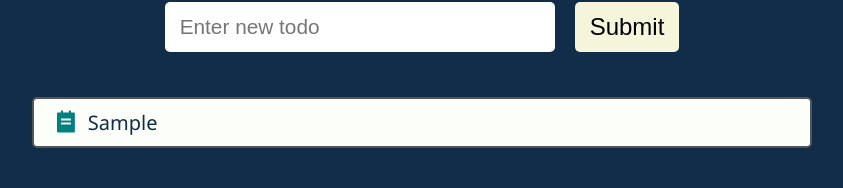
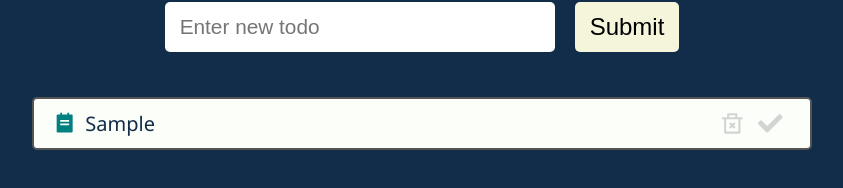
Before and after one commit to notawhalea/ToDo-App, a React (Create React App) app: page / in a window 1280 px wide. Both pictures are taken after typing "Sample" into the empty fields and a click on the button "Submit". Shown: the part 134-322 px from the top of the page, without its empty margins (218-1061 px from the left). Built offline with nearby package versions, Linux system fonts and the light colour scheme.

Commit message:
feat: add logic for completed todo

```diff
--- a/package.json
+++ b/package.json
@@ -10,6 +10,7 @@
     "react-dom": "^18.2.0",
     "react-icons": "^4.8.0",
     "react-scripts": "5.0.1",
+    "uuid": "^9.0.0",
     "web-vitals": "^2.1.4"
   },
   "scripts": {
--- a/src/App.js
+++ b/src/App.js
@@ -1,21 +1,34 @@
+import {useState} from "react";
+import { v4 as uuidv4 } from 'uuid';
 import './App.css';
 import TodoForm from "./components/Todos/TodoForm";
 import TodoList from "./components/Todos/TodoList";
-import {useState} from "react";
 
 function App() {
   const [todos, setTodos] = useState([])
   const addTodoHandler = (text) => {
-      setTodos([...todos, text])
+      const newTodo = {
+          text: text,
+          isCompleted: false,
+          id: uuidv4()
+      }
+      setTodos([...todos, newTodo])
   }
-  const deleteTodoHandler = (index) => {
-      setTodos(todos.filter((todo, idx) => idx !== index))
+  const deleteTodoHandler = (id) => {
+      setTodos(todos.filter((todo) => todo.id !== id))
+  }
+  const toggleTodoHandler = (id) => {
+      setTodos(todos.map((todo) => {
+          return todo.id === id ?
+              {...todo, isCompleted: !todo.isCompleted}
+              : {...todo}
+      }))
   }
   return (
     <div className="App">
       <h1>Todo App</h1>
       <TodoForm addTodos={addTodoHandler}/>
-      <TodoList todos={todos} deleteTodo={deleteTodoHandler}/>
+      <TodoList todos={todos} deleteTodo={deleteTodoHandler} toggleTodo={toggleTodoHandler}/>
     </div>
   );
 }
--- a/src/components/Todos/Todo.js
+++ b/src/components/Todos/Todo.js
@@ -1,11 +1,14 @@
 import styles from './Todo.module.css'
-import { RiTodoFill } from "react-icons/ri";
+import {RiDeleteBin2Line, RiTodoFill} from "react-icons/ri";
+import {FaCheck} from "react-icons/fa";
 
-function Todo({todo, deleteTodo, index}) {
+function Todo({todo, deleteTodo, toggleTodo}) {
     return (
-        <div className={styles.todo} onDoubleClick={() => deleteTodo(index)}>
+        <div className={`${styles.todo} ${todo.isCompleted ? styles.completedTodo : ''}`}>
             <RiTodoFill className={styles.todoIcon}/>
-            <div className={styles.todoText}>{todo}</div>
+            <div className={styles.todoText}>{todo.text}</div>
+            <RiDeleteBin2Line className={styles.deleteIcon} onClick={() => deleteTodo(todo.id)}/>
+            <FaCheck className={styles.checkIcon} onClick={() => toggleTodo(todo.id)}/>
         </div>
     )
 }
--- a/src/components/Todos/Todo.module.css
+++ b/src/components/Todos/Todo.module.css
@@ -21,3 +21,38 @@
     margin-right: 10px;
     color: teal;
 }
+
+.completedTodo {
+    background-color: unset;
+    border-color: gray;
+    color: gray;
+}
+
+.todo.completedTodo .todoIcon,
+.todo.completedTodo .checkIcon,
+.todo.completedTodo .deleteIcon {
+    color: gray;
+}
+
+.checkIcon,
+.deleteIcon {
+    cursor: pointer;
+    color: lightgrey;
+    padding: 0 7px;
+    font-size: 1.8rem;
+    transition: transform 0.3s;
+}
+
+.checkIcon:hover,
+.deleteIcon:hover {
+    cursor: pointer;
+    transform: scale(1.3);
+}
+
+.checkIcon:hover {
+    color: green;
+}
+
+.deleteIcon:hover {
+    color: red;
+}
--- a/src/components/Todos/TodoList.js
+++ b/src/components/Todos/TodoList.js
@@ -1,9 +1,9 @@
 import Todo from "./Todo";
 import styles from './TodoList.module.css'
 
-function TodoList({todos, deleteTodo}) {
+function TodoList({todos, deleteTodo, toggleTodo}) {
    return  (<div className={styles.todoListContainer}>
-       {!!todos.length ? todos.map((todo, index) => <Todo todo={todo} key={index} index={index} deleteTodo={deleteTodo}/>) : <h2>There are no todos...</h2>}
+       {!!todos.length ? todos.map((todo) => <Todo todo={todo} key={todo.id} deleteTodo={deleteTodo} toggleTodo={toggleTodo} />) : <h2>There are no todos...</h2>}
     </div>)
 }
 export default TodoList
```
Also changed, not shown: 1 other file (tests, documents, lock files or other folders).
